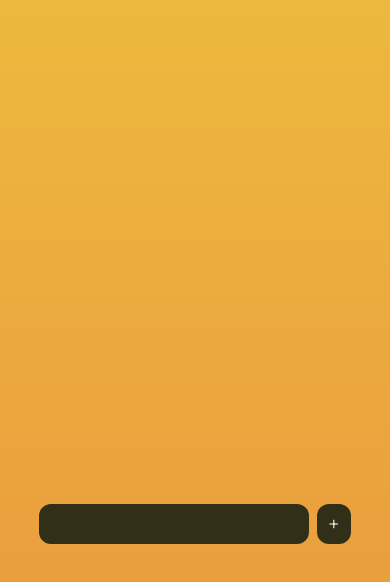
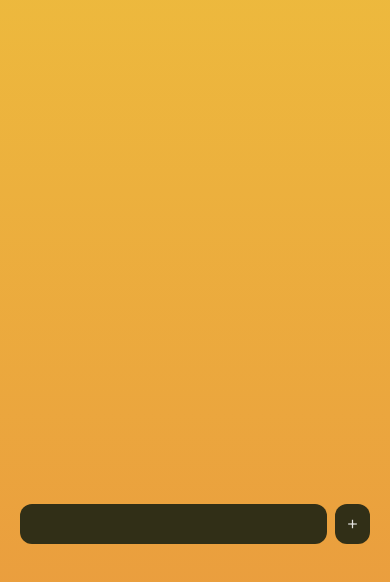
Before and after one commit to Dhanush-ck/todolist-codexintern, a React (Vite) app: page / in a window 390 px wide. Shown: the part 230-812 px from the top of the page. Built offline with nearby package versions, Linux system fonts and the light colour scheme.

Commit message:
feat : Made responsive

```diff
--- a/src/index.css
+++ b/src/index.css
@@ -35,7 +35,8 @@
 
 
 .container {
-  @apply w-screen h-screen flex items-center justify-center
+  @apply w-screen h-screen flex items-center justify-center;
+
 }
 
 .container-elements {
@@ -43,7 +44,9 @@
 }
 
 .input-area {
-  @apply flex gap-2 justify-center w-full
+  @apply flex gap-2 justify-center w-full;
+  opacity: 0;
+  animation: popup 1s ease forwards;
 }
 
 .input-box {
@@ -72,10 +75,12 @@
   margin-bottom: 1em;
   /* background-color: #FFBF00; */
   background-color: 	#312f17;
+  opacity: 0;
+  animation: fadeIn 0.5s ease forwards
 }
 
 .text {
-  @apply break-words max-w-full text-black p-3 w-full h-full text-center rounded-md ;
+  @apply max-w-full text-black p-3 w-full h-full text-center rounded-md ;
   background-color: 	#eec33d;
   font-weight: 300;
 }
@@ -100,3 +105,41 @@
 .edit {
   @apply border-2 border-yellow-200 rounded-md hover:bg-yellow-200 hover:text-black
 }
+
+@keyframes popup {
+  from {
+    transform: translatey(50px);
+    opacity: 0;
+  }
+  to {
+    transform: translateX(0px);
+    opacity: 1;
+  }
+}
+
+@keyframes fadeIn {
+  from {
+    opacity: 0;
+  }
+  to {
+    opacity: 1;
+  }
+}
+
+@media only screen and (max-width: 450px) and (min-width: 350px) {
+  .container-elements {
+    width: 100%;
+    margin: 20px
+  }
+}
+
+@media only screen and (max-width: 350px) {
+
+  .container-elements {
+    @apply w-5/6
+  }
+
+  .lists {
+    @apply block
+  }
+}
```
